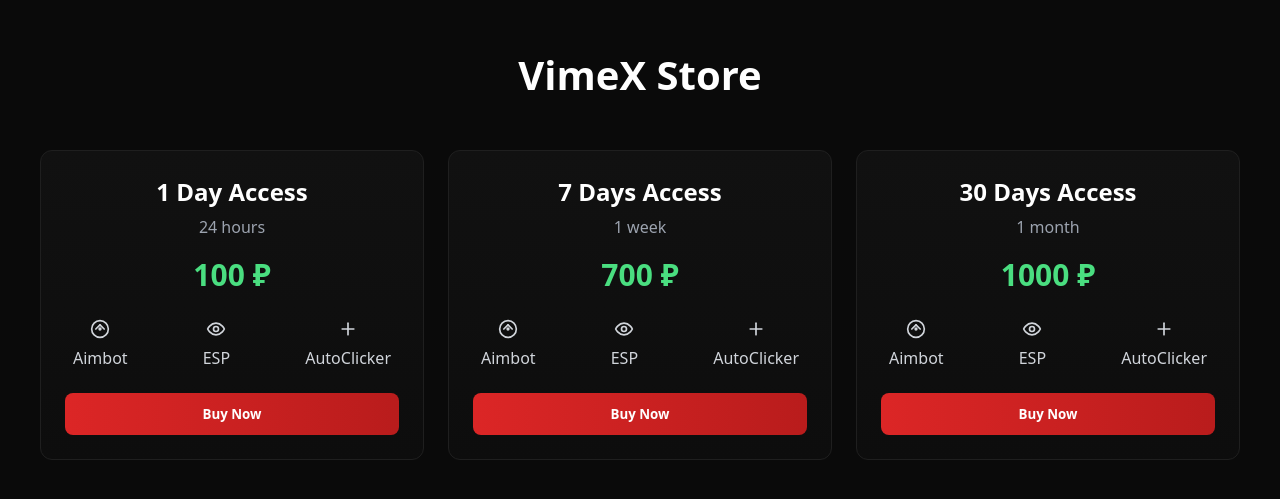
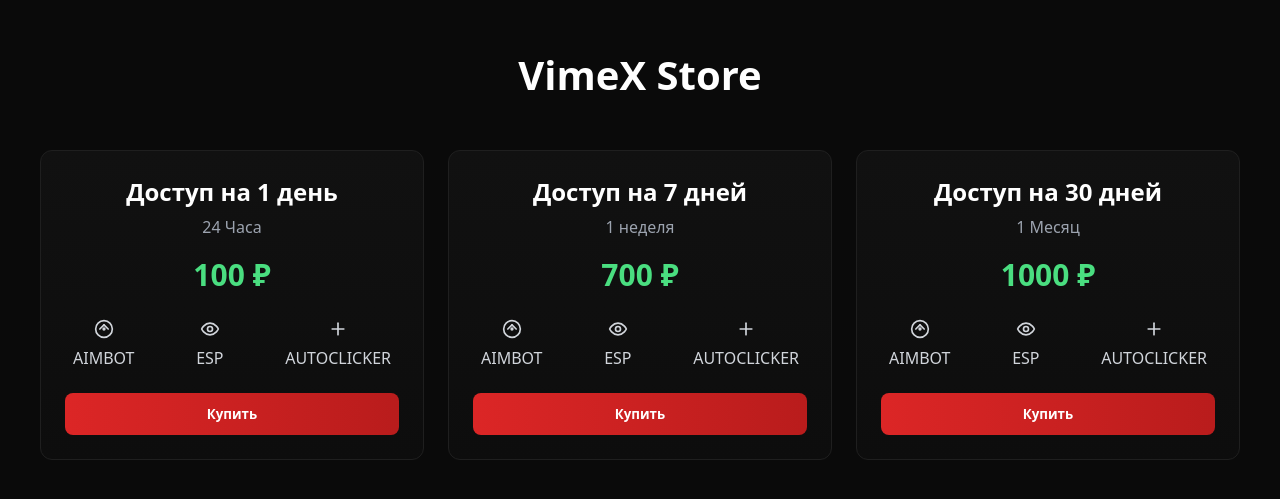
Before and after one commit to xkotuks/CM2, a React app: page index.html in a window 1280 px wide. Shown: the part 147-646 px from the top of the page. Built offline with nearby package versions, Linux system fonts and the light colour scheme.

Commit message:
Update index.html

```diff
--- a/index.html
+++ b/index.html
@@ -14,8 +14,8 @@
             <div class="store-item">
                 <div class="content">
                     <div class="text-center">
-                        <h3>1 Day Access</h3>
-                        <p class="duration">24 hours</p>
+                        <h3>Доступ на 1 день</h3>
+                        <p class="duration">24 Часа</p>
                         <div class="price">
                             <span>100 ₽</span>
                         </div>
@@ -24,7 +24,7 @@
                     <div class="features">
                         <div class="feature">
                             <svg xmlns="http://www.w3.org/2000/svg" width="20" height="20" viewBox="0 0 24 24" fill="none" stroke="currentColor" stroke-width="2" stroke-linecap="round" stroke-linejoin="round"><circle cx="12" cy="12" r="10"/><circle cx="12" cy="12" r="1"/><path d="m7 12 5-5"/><path d="m12 7 5 5"/></svg>
-                            <span>Aimbot</span>
+                            <span>AIMBOT</span>
                         </div>
                         <div class="feature">
                             <svg xmlns="http://www.w3.org/2000/svg" width="20" height="20" viewBox="0 0 24 24" fill="none" stroke="currentColor" stroke-width="2" stroke-linecap="round" stroke-linejoin="round"><path d="M2 12s3-7 10-7 10 7 10 7-3 7-10 7-10-7-10-7Z"/><circle cx="12" cy="12" r="3"/></svg>
@@ -32,19 +32,19 @@
                         </div>
                         <div class="feature">
                             <svg xmlns="http://www.w3.org/2000/svg" width="20" height="20" viewBox="0 0 24 24" fill="none" stroke="currentColor" stroke-width="2" stroke-linecap="round" stroke-linejoin="round"><path d="M12 5v14"/><path d="M5 12h14"/></svg>
-                            <span>AutoClicker</span>
+                            <span>AUTOCLICKER</span>
                         </div>
                     </div>
 
-                    <button class="buy-button">Buy Now</button>
+                    <button class="buy-button">Купить</button>
                 </div>
             </div>
 
             <div class="store-item">
                 <div class="content">
                     <div class="text-center">
-                        <h3>7 Days Access</h3>
-                        <p class="duration">1 week</p>
+                        <h3>Доступ на 7 дней</h3>
+                        <p class="duration">1 неделя</p>
                         <div class="price">
                             <span>700 ₽</span>
                         </div>
@@ -53,7 +53,7 @@
                     <div class="features">
                         <div class="feature">
                             <svg xmlns="http://www.w3.org/2000/svg" width="20" height="20" viewBox="0 0 24 24" fill="none" stroke="currentColor" stroke-width="2" stroke-linecap="round" stroke-linejoin="round"><circle cx="12" cy="12" r="10"/><circle cx="12" cy="12" r="1"/><path d="m7 12 5-5"/><path d="m12 7 5 5"/></svg>
-                            <span>Aimbot</span>
+                            <span>AIMBOT</span>
                         </div>
                         <div class="feature">
                             <svg xmlns="http://www.w3.org/2000/svg" width="20" height="20" viewBox="0 0 24 24" fill="none" stroke="currentColor" stroke-width="2" stroke-linecap="round" stroke-linejoin="round"><path d="M2 12s3-7 10-7 10 7 10 7-3 7-10 7-10-7-10-7Z"/><circle cx="12" cy="12" r="3"/></svg>
@@ -61,19 +61,19 @@
                         </div>
                         <div class="feature">
                             <svg xmlns="http://www.w3.org/2000/svg" width="20" height="20" viewBox="0 0 24 24" fill="none" stroke="currentColor" stroke-width="2" stroke-linecap="round" stroke-linejoin="round"><path d="M12 5v14"/><path d="M5 12h14"/></svg>
-                            <span>AutoClicker</span>
+                            <span>AUTOCLICKER</span>
                         </div>
                     </div>
 
-                    <button class="buy-button">Buy Now</button>
+                    <button class="buy-button">Купить</button>
                 </div>
             </div>
 
             <div class="store-item">
                 <div class="content">
                     <div class="text-center">
-                        <h3>30 Days Access</h3>
-                        <p class="duration">1 month</p>
+                        <h3>Доступ на 30 дней</h3>
+                        <p class="duration">1 Месяц</p>
                         <div class="price">
                             <span>1000 ₽</span>
                         </div>
@@ -82,7 +82,7 @@
                     <div class="features">
                         <div class="feature">
                             <svg xmlns="http://www.w3.org/2000/svg" width="20" height="20" viewBox="0 0 24 24" fill="none" stroke="currentColor" stroke-width="2" stroke-linecap="round" stroke-linejoin="round"><circle cx="12" cy="12" r="10"/><circle cx="12" cy="12" r="1"/><path d="m7 12 5-5"/><path d="m12 7 5 5"/></svg>
-                            <span>Aimbot</span>
+                            <span>AIMBOT</span>
                         </div>
                         <div class="feature">
                             <svg xmlns="http://www.w3.org/2000/svg" width="20" height="20" viewBox="0 0 24 24" fill="none" stroke="currentColor" stroke-width="2" stroke-linecap="round" stroke-linejoin="round"><path d="M2 12s3-7 10-7 10 7 10 7-3 7-10 7-10-7-10-7Z"/><circle cx="12" cy="12" r="3"/></svg>
@@ -90,11 +90,11 @@
                         </div>
                         <div class="feature">
                             <svg xmlns="http://www.w3.org/2000/svg" width="20" height="20" viewBox="0 0 24 24" fill="none" stroke="currentColor" stroke-width="2" stroke-linecap="round" stroke-linejoin="round"><path d="M12 5v14"/><path d="M5 12h14"/></svg>
-                            <span>AutoClicker</span>
+                            <span>AUTOCLICKER</span>
                         </div>
                     </div>
 
-                    <button class="buy-button">Buy Now</button>
+                    <button class="buy-button">Купить</button>
                 </div>
             </div>
         </div>
```
